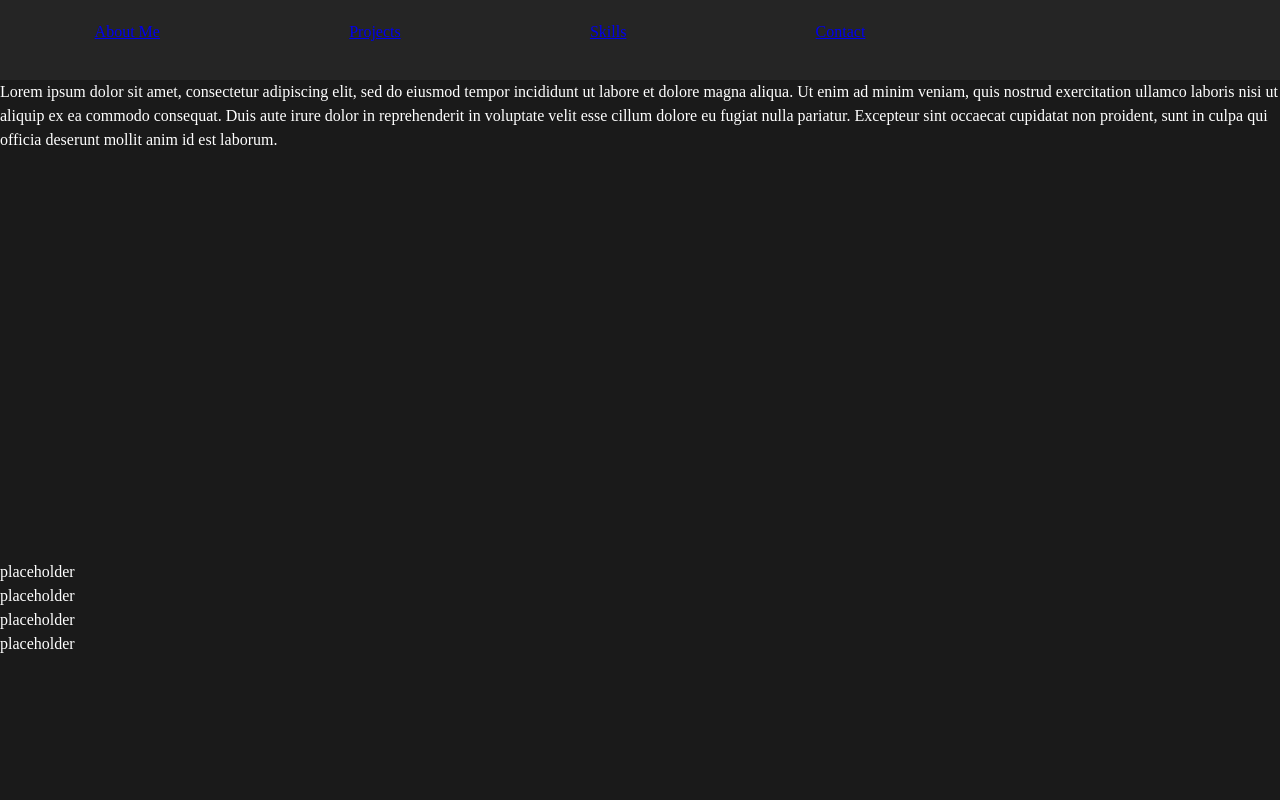
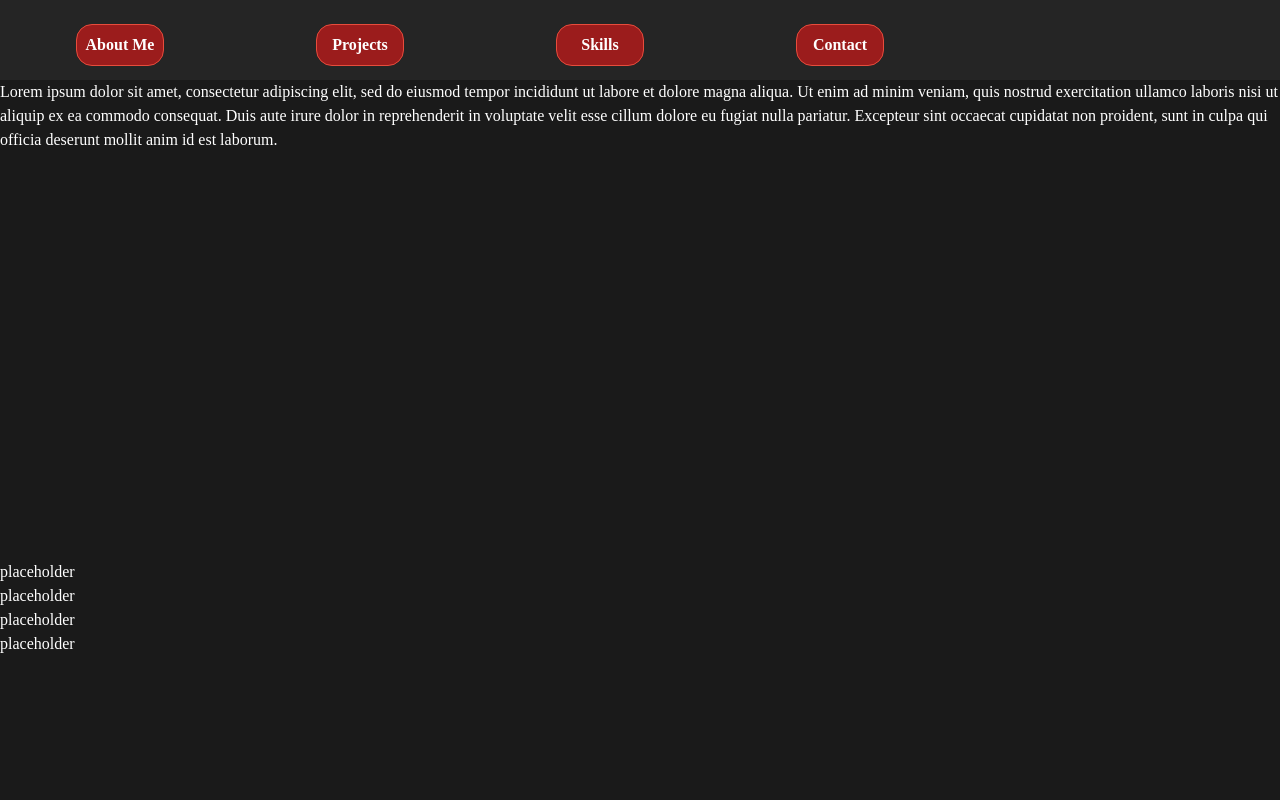
Before and after one commit to SunlightCourtyard/SunlightCourtyard, a plain HTML site: page index.html in a window 1280 px wide. Shown: the top 800 px of the page. Drawn offline with Linux system fonts and the light colour scheme.

Commit message:
Style nav buttons, link javascript, created css folder, restructured resource folder

```diff
--- a/index.html
+++ b/index.html
@@ -2,7 +2,7 @@
   <html lang="en">
     <head>
       <title>Portfolio</title>
-      <link rel="stylesheet" href="./resources/main.css">
+      <link rel="stylesheet" href="./resources/CSS/main.css">
     </head>
     <body>
       <header>
@@ -44,5 +44,6 @@
           <p>Email:ihikaros@gmail.com</p>
         </section>
       </main>
+      <script src="./resources/JavaScript/script.js"></script>
     </body>
   </html>
--- a/resources/main.css
+++ b/resources/CSS/main.css
@@ -3,14 +3,17 @@
     margin: 0;
     padding: 0;
     list-style: none;
+    scroll-margin-top: 5em;
 }
 
 :root {
     --background-color: #1a1a1a;
     --text-color: #fff;
+    --text-colorflip: #000;
     --containers: #252525;
     --accent: #e74c3c;
-    --secondary-accent: #c0392b;
+    --secondary-accent: #9B1C1C;
+    --active: #b22222;
 }
 
 body {
@@ -31,9 +34,8 @@ header {
     background-color: var(--containers);
     height: 5em;
     width: 100%;
-    position: absolute;
+    position: fixed;
     z-index: 2;
-    margin-top: 0;
 }
 
 nav {
@@ -41,7 +43,25 @@ nav {
     justify-content: space-around;
     position: relative;
     width: 75%;
-    top: 25%;
+    top: 30%;
+}
+
+nav a{
+    background-color: var(--secondary-accent);
+    color: var(--text-color);
+    padding: 0.5em;
+    border: 1px solid var(--accent);
+    border-radius: 1em;
+    width: 5.5em;
+    text-align: center;
+    text-decoration: none;
+    font-weight: bolder;
+}
+
+nav a:hover {
+    color: var(--text-colorflip);
+    background-color: var(--accent);
+    border-color: var(--secondary-accent);
 }
 
 main {
@@ -58,3 +78,7 @@ main {
 #projects {
     height: 30em;
 }
+
+#languages {
+    height: 30em;
+}
--- /dev/null
+++ b/resources/JavaScript/script.js
@@ -0,0 +1,3 @@
+document.getElementsByTagName("nav").querySeletorAll('a').forEach(button => {
+    button.addEventListener("click", function(event))
+});
```
